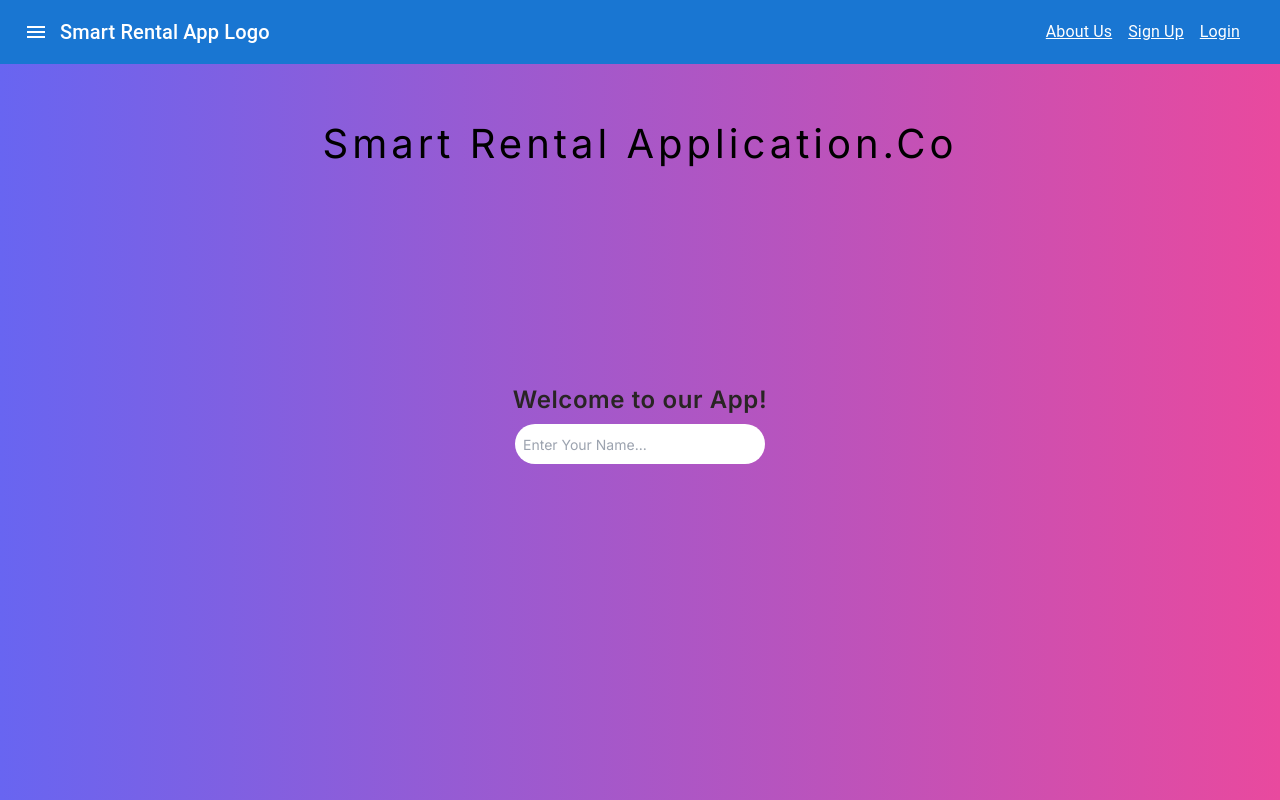
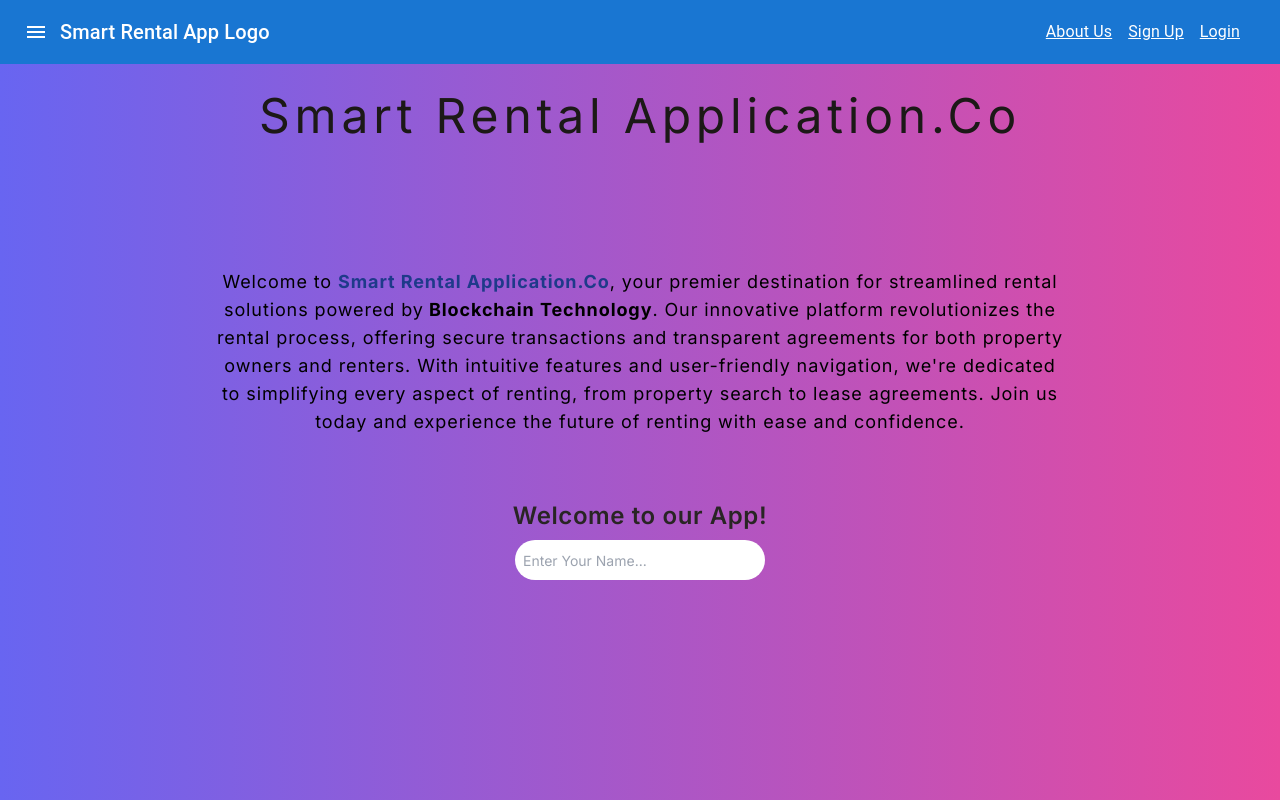
Before and after one commit to Heisenberg1607/SMART-RENTAL-APP, a Next.js app: page / in a window 1280 px wide. Built offline with nearby package versions, Linux system fonts and the light colour scheme; no server answers.

Commit message:
Homepage improved.

```diff
--- a/src/app/home.css
+++ b/src/app/home.css
@@ -1,14 +1,12 @@
 /* Style for the hero headline */
 
-
-.home-page{
-    background: linear-gradient(to right, #6865F1, #E9499E);
+.home-page {
+  background: linear-gradient(to right, #6865f1, #e9499e);
   display: flex;
   justify-content: center;
   align-items: center;
   flex-direction: column;
   height: 92vh;
-
 }
 
 .hero-headline {
--- a/src/app/page.jsx
+++ b/src/app/page.jsx
@@ -11,10 +11,23 @@ export default function Home() {
   return (
     <>
       <div className="home-page">
-        <h1 className="hero-headline text-black absolute top-16 tracking-widest">
+        <h1 className="text-5xl text-stone-900 mt-7 absolute top-16 tracking-widest">
           Smart Rental Application.Co
         </h1>
-
+        <p className="text-center w-[850px] font-normal text-lg mt-0 tracking-wider mb-16">
+          Welcome to{" "}
+          <strong className="text-blue-900 text-md">
+            Smart Rental Application.Co
+          </strong>
+          , your premier destination for streamlined rental solutions powered by
+          <strong className="capitalize"> blockchain technology</strong>. Our
+          innovative platform revolutionizes the rental process, offering secure
+          transactions and transparent agreements for both property owners and
+          renters. With intuitive features and user-friendly navigation, we're
+          dedicated to simplifying every aspect of renting, from property search
+          to lease agreements. Join us today and experience the future of
+          renting with ease and confidence.
+        </p>
         <form
           onSubmit={() => setName("")}
           className="flex-col text-center mb-4"
@@ -26,7 +39,7 @@ export default function Home() {
             type="text"
             value={userName}
             onChange={handleUserName}
-            className="rounded-full p-2 transition-all duration-300 focus:outline-none focus:border-purple-400 focus:ring-1 focus:ring-purple-400 placeholder:text-sm"
+            className="rounded-full p-2 transition-all duration-300 focus:outline-none focus:border-purple-400 focus:ring-1 focus:ring-purple-400 placeholder:text-sm mb-0"
             placeholder="Enter Your Name..."
           ></input>
         </form>
```
Lines whose indentation alone changed are shown as unchanged.
